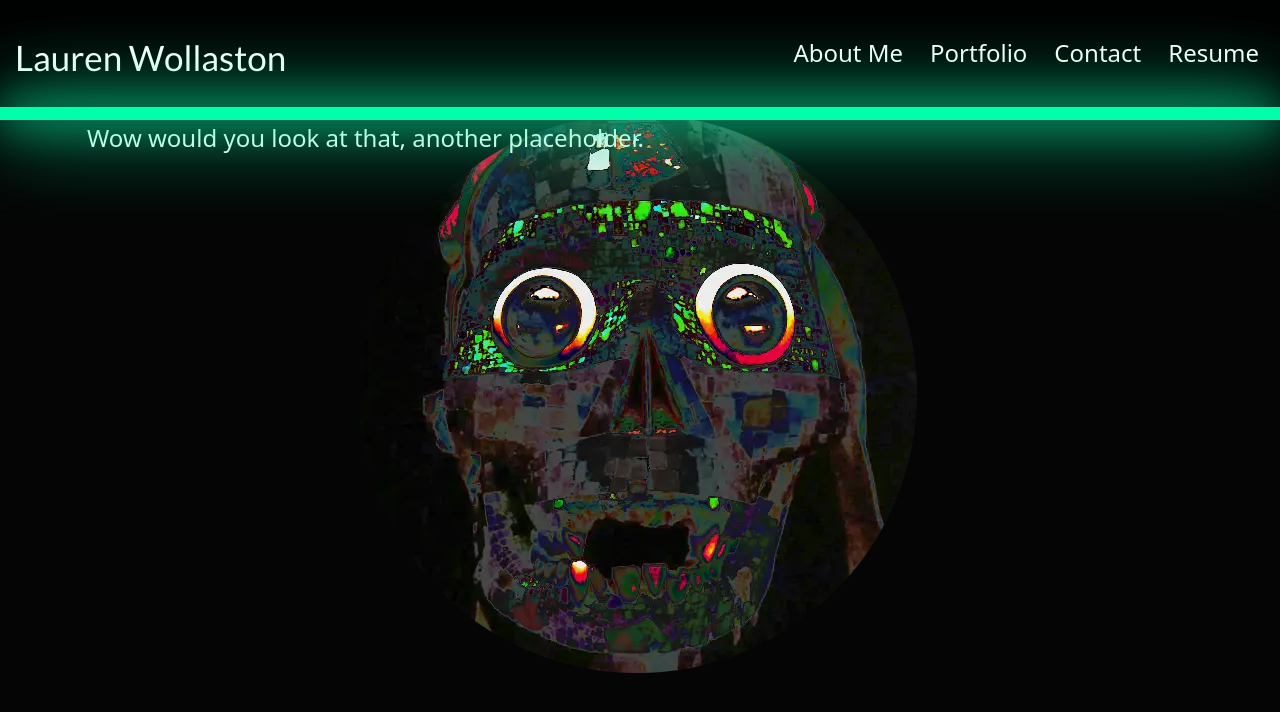
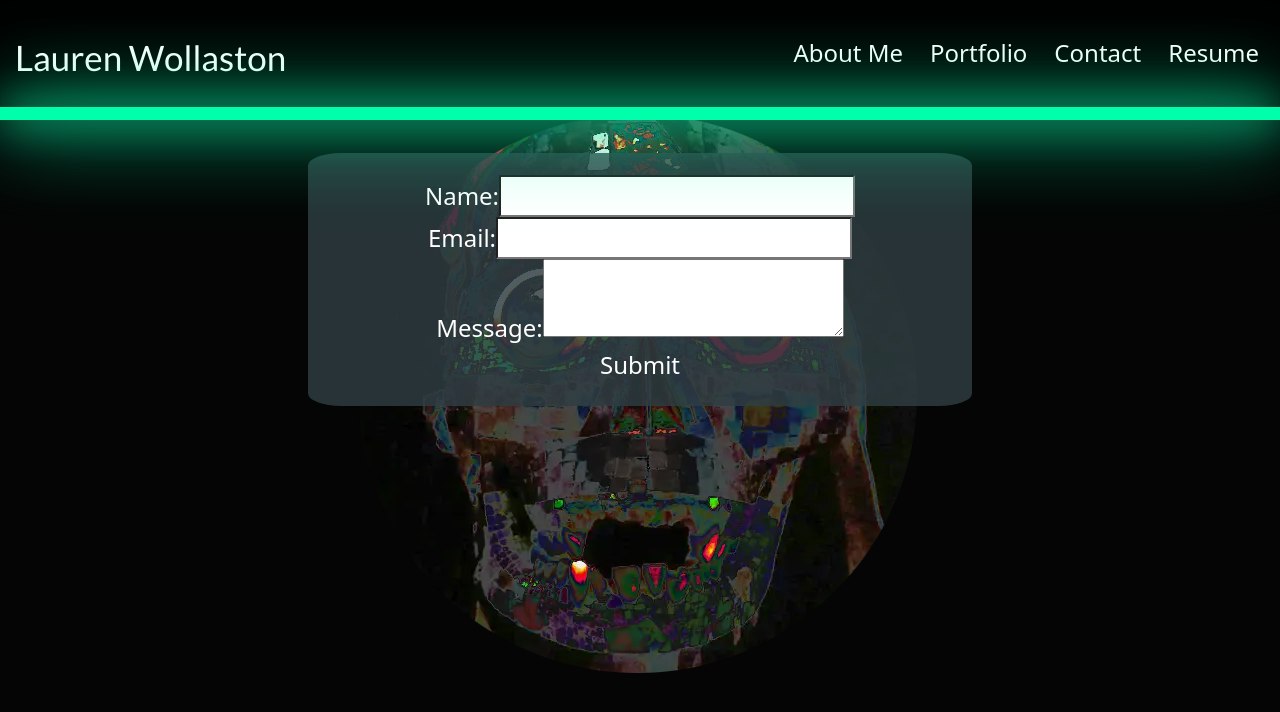
Before and after one commit to LaurenWollaston/Portfolio_react, a React (Create React App) app: page / in a window 1280 px wide. Both pictures are taken after a click on the button "Contact". Shown: the top 712 px of the page. Built offline with nearby package versions, Linux system fonts and the light colour scheme; the HTML template or start-up script is replaced by a standard one.

Commit message:
added contact form that submits with mailto

```diff
--- /dev/null
+++ b/src/components/message.js
@@ -0,0 +1,139 @@
+import React, { useState, useEffect } from 'react';
+
+const Message = () => {
+  const [formData, setFormData] = useState({
+    name: '',
+    email: '',
+    message: ''
+  });
+
+  const [showWarning, setShowWarning] = useState({
+    name: false,
+    email: false,
+    message: false
+  });
+
+  const [hoverOff, setHoverOff] = useState({
+    name: false,
+    email: false,
+    message: false
+  });
+
+  const handleChange = (e) => {
+    const { name, value } = e.target;
+    setFormData((prevData) => ({
+      ...prevData,
+      [name]: value
+    }));
+  };
+
+  const handleMouseEnter = (e) => {
+    const { name, value } = e.target;
+    setHoverOff((prevHover) => ({
+      ...prevHover,
+      [name]: false
+    }));
+
+  };
+
+  const handleMouseLeave = (e) => {
+    const { name, value } = e.target;
+    setHoverOff((prevHover) => ({
+      ...prevHover,
+      [name]: true
+    }));
+    if (value === '') {
+        setShowWarning((prevWarning) => ({
+          ...prevWarning,
+          [name]: true
+        }));
+      }
+
+    if (formData[name] !== '') {
+      setShowWarning((prevWarning) => ({
+        ...prevWarning,
+        [name]: false
+      }));
+    }
+  };
+
+  useEffect(() => {
+    const timeout = setTimeout(() => {
+      setShowWarning((prevWarning) => ({
+        name: hoverOff.name && formData.name === '' ? false : prevWarning.name,
+        email: hoverOff.email && formData.email === '' ? false : prevWarning.email,
+        message: hoverOff.message && formData.message === '' ? false : prevWarning.message
+      }));
+    }, 2000);
+
+    return () => clearTimeout(timeout);
+  }, [hoverOff, formData]);
+
+  const handleSubmit = (e) => {
+    e.preventDefault();
+    const { name, email, message } = formData;
+    const emailBody = `Message from: ${name}\n\n${message}`;
+    const mailtoLink = `mailto:email@email.com?subject=Message from ${name}&body=${encodeURIComponent(emailBody)}`;
+    window.location.href = mailtoLink;
+  };
+
+  return (
+    <form onSubmit={handleSubmit} style={{backgroundColor: "#2f3d43d1",
+        width: "60%",
+        display: "flex",
+        flexDirection: "column",
+        alignItems: "center",
+        borderRadius: "5%",
+        margin: "auto",
+        marginTop:"3%",
+        padding: "2%"}}>
+      <div>
+        <label htmlFor="name">Name:</label>
+        <input
+          type="text"
+          id="name"
+          name="name"
+          value={formData.name}
+          onChange={handleChange}
+          onMouseEnter={handleMouseEnter}
+          onMouseLeave={handleMouseLeave}
+        />
+        {showWarning.name && (
+          <span style={{ color: 'red',position:'absolute',left:'47%' }}>{`Name is required!`}</span>
+        )}
+      </div>
+      <div>
+        <label htmlFor="email">Email:</label>
+        <input
+          type="email"
+          id="email"
+          name="email"
+          value={formData.email}
+          onChange={handleChange}
+          onMouseEnter={handleMouseEnter}
+          onMouseLeave={handleMouseLeave}
+        />
+        {showWarning.email && (
+          <span style={{ color: 'red',position:'absolute',left:'47%' }}>{`Email is required!`}</span>
+        )}
+      </div>
+      <div>
+        <label htmlFor="message">Message:</label>
+        <textarea
+          id="message"
+          name="message"
+          value={formData.message}
+          onChange={handleChange}
+          onMouseEnter={handleMouseEnter}
+          onMouseLeave={handleMouseLeave}
+        />
+        {showWarning.message && (
+          <span style={{ color: 'red',position:'absolute', left:'47%' }}>{`Message is required!`}</span>
+        )}
+      </div>
+      <button type="submit">Submit</button>
+    </form>
+  );
+};
+
+export default Message;
--- a/src/components/pages/Contact.js
+++ b/src/components/pages/Contact.js
@@ -1,9 +1,10 @@
 import React from 'react';
+import Message from '../message';
 
 const Contact = () => {
     return (
       <div className="Contact">
-        Wow would you look at that, another placeholder.
+        <Message />
       </div>
     );
   }
```
